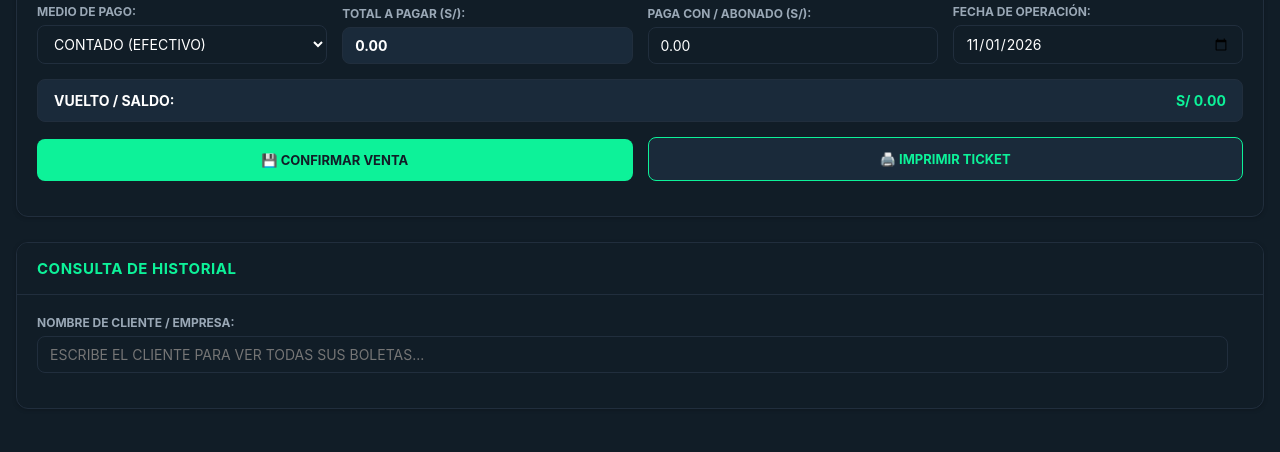
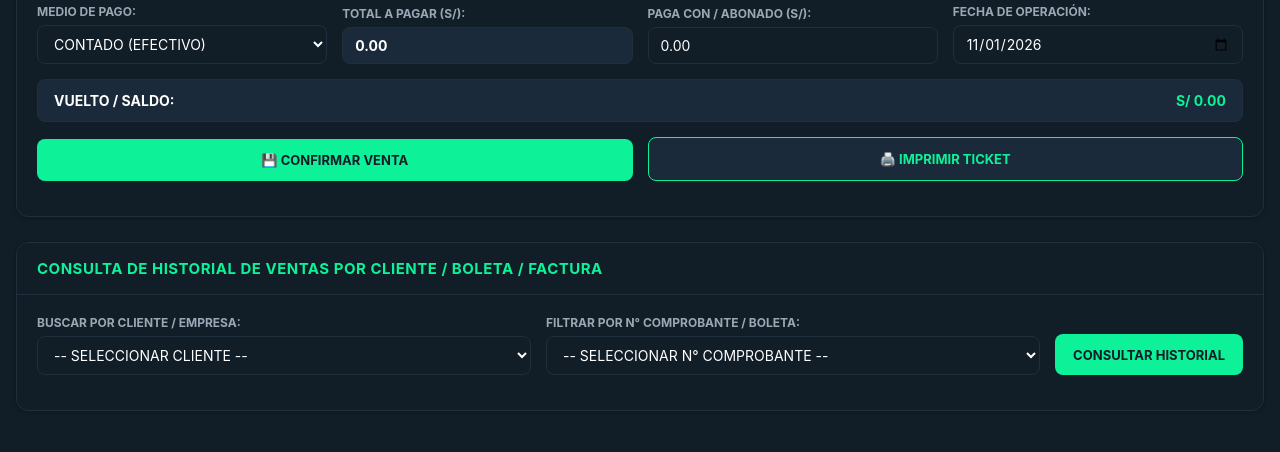
Before and after one commit to balderalopezkatia-cmyk/sistema-promotores-agro, a Flask app: page /ventas in a window 1280 px wide. Shown: the part 444-896 px from the top of the page. Before the commit the page ends 853 px from the top, so only its background shows below. Run offline with Flask 3, Linux system fonts and the light colour scheme; the visitor is signed in with stand-in values (Sample User, id 1); data that the repository does not hold is empty.

Commit message:
Actualizado historial de ventas con selectores tipo compras

```diff
--- a/templates/ventas.html
+++ b/templates/ventas.html
@@ -27,7 +27,9 @@
         .row-4 { grid-template-columns: 1fr 1fr 1fr 1fr; }
         .row-2 { grid-template-columns: 1fr 1fr; }
         .row-2-buttons { grid-template-columns: 1fr 1fr; gap: 15px; margin-top: 15px; }
-        .row-search-historial { grid-template-columns: 1fr auto; align-items: center; }
+
+        /* Estilo idéntico al de compras de la captura para el historial */
+        .row-search-historial { grid-template-columns: 2fr 2fr auto; align-items: end; gap: 15px; }
 
         .form-group { display: flex; flex-direction: column; position: relative; }
         .form-group label { font-size: 12px; font-weight: bold; color: var(--text-secondary); margin-bottom: 6px; text-transform: uppercase; }
@@ -63,6 +65,9 @@
 
         .btn-action-secondary { background-color: #1a2a3a; color: var(--green-primary); border: 1px solid var(--green-primary); padding: 13px 20px; font-weight: bold; border-radius: 8px; cursor: pointer; font-size: 13px; width: 100%; display: flex; align-items: center; justify-content: center; gap: 8px; transition: 0.2s; text-transform: uppercase; }
         .btn-action-secondary:hover { background-color: rgba(46, 196, 182, 0.1); }
+
+        .btn-consultar-historial { background-color: var(--green-primary); color: var(--bg-main); border: none; padding: 10px 18px; font-weight: bold; border-radius: 8px; cursor: pointer; font-size: 13px; text-transform: uppercase; transition: 0.2s; height: 41px; }
+        .btn-consultar-historial:hover { background-color: #35f5aa; }
 
         /* Tablas */
         .table-container { margin: 15px 0 20px 0; border: 1px solid var(--border-color); border-radius: 8px; overflow: hidden; }
@@ -271,20 +276,32 @@
 
         <!-- MÓDULO 2: HISTORIAL -->
         <div class="card-box">
-            <div class="card-header">CONSULTA DE HISTORIAL</div>
+            <div class="card-header">CONSULTA DE HISTORIAL DE VENTAS POR CLIENTE / BOLETA / FACTURA</div>
             <div class="card-body">
 
                 <div class="form-row row-search-historial" style="margin-bottom: 15px;">
                     <div class="form-group">
-                        <label>NOMBRE DE CLIENTE / EMPRESA:</label>
-                        <input type="text" id="filtro-cliente-input" placeholder="ESCRIBE EL CLIENTE PARA VER TODAS SUS BOLETAS..." style="text-transform: uppercase;">
+                        <label>BUSCAR POR CLIENTE / EMPRESA:</label>
+                        <select id="filtro-cliente-select">
+                            <option value="">-- SELECCIONAR CLIENTE --</option>
+                        </select>
                     </div>
-                    <div style="text-align: right;">
-                        <div id="contenedor-saldo-deuda" style="display: none;">
-                            <label style="font-size: 10px; font-weight: bold; margin-bottom: 3px; display: block; text-align: left; text-transform: uppercase; color: var(--text-secondary);">Saldo Deuda:</label>
-                            <div class="deuda-box-short">
-                                SALDO TOTAL: <span id="deuda-total-cliente">S/ 0.00</span>
-                            </div>
+                    <div class="form-group">
+                        <label>FILTRAR POR N° COMPROBANTE / BOLETA:</label>
+                        <select id="filtro-comprobante-select">
+                            <option value="">-- SELECCIONAR N° COMPROBANTE --</option>
+                        </select>
+                    </div>
+                    <div>
+                        <button type="button" class="btn-consultar-historial" id="btn-consultar-historial">CONSULTAR HISTORIAL</button>
+                    </div>
+                </div>
+
+                <div style="text-align: right; margin-bottom: 15px;">
+                    <div id="contenedor-saldo-deuda" style="display: none;">
+                        <label style="font-size: 10px; font-weight: bold; margin-bottom: 3px; display: block; text-align: left; text-transform: uppercase; color: var(--text-secondary);">Saldo Deuda:</label>
+                        <div class="deuda-box-short">
+                            SALDO TOTAL: <span id="deuda-total-cliente">S/ 0.00</span>
                         </div>
                     </div>
                 </div>
@@ -515,7 +532,7 @@
         let historialVentas = [];
         let inventarioStockCache = [];
 
-        // 1. CARGAR HISTORIAL DE VENTAS DESDE MYSQL (NUBE)
+        // 1. CARGAR HISTORIAL DE VENTAS DESDE MYSQL (NUBE) Y LLENAR SELECTORES
         function cargarHistorialDesdeServidor() {
             fetch('/api/ventas/listar')
                 .then(response => response.json())
@@ -533,11 +550,41 @@
                         items: v.items ? JSON.parse(v.items) : []
                     }));
                     calcularCorrelativoComprobante();
-                    if (document.getElementById('filtro-cliente-input').value.trim() !== '') {
-                        document.getElementById('filtro-cliente-input').dispatchEvent(new Event('input'));
-                    }
+                    poblarSelectoresFiltro();
                 })
                 .catch(err => console.error("Error al cargar historial:", err));
+        }
+
+        function poblarSelectoresFiltro() {
+            let selectCliente = document.getElementById('filtro-cliente-select');
+            let selectComprobante = document.getElementById('filtro-comprobante-select');
+
+            // Guardar selecciones actuales si las hubiera
+            let clienteActual = selectCliente.value;
+            let comprobanteActual = selectComprobante.value;
+
+            selectCliente.innerHTML = '<option value="">-- SELECCIONAR CLIENTE --</option>';
+            selectComprobante.innerHTML = '<option value="">-- SELECCIONAR N° COMPROBANTE --</option>';
+
+            let clientesUnicos = [...new Set(historialVentas.map(v => v.cliente))].sort();
+            let comprobantesUnicos = [...new Set(historialVentas.map(v => v.comprobante))].sort((a,b) => parseInt(a) - parseInt(b));
+
+            clientesUnicos.forEach(cli => {
+                let opt = document.createElement('option');
+                opt.value = cli;
+                opt.innerText = cli;
+                selectCliente.appendChild(opt);
+            });
+
+            comprobantesUnicos.forEach(comp => {
+                let opt = document.createElement('option');
+                opt.value = comp;
+                opt.innerText = "N° " + comp;
+                selectComprobante.appendChild(opt);
+            });
+
+            selectCliente.value = clienteActual;
+            selectComprobante.value = comprobanteActual;
         }
 
         // 2. CARGAR PRODUCTOS DESDE EL STOCK REAL REGISTRADO EN COMPRAS
@@ -955,7 +1002,10 @@
             document.getElementById('fecha-operacion').valueAsDate = new Date();
         }
 
-        const filtroClienteInput = document.getElementById('filtro-cliente-input');
+        // LÓGICA DE CONSULTA DE HISTORIAL CON LOS SELECTORES
+        const filtroClienteSelect = document.getElementById('filtro-cliente-select');
+        const filtroComprobanteSelect = document.getElementById('filtro-comprobante-select');
+        const btnConsultarHistorial = document.getElementById('btn-consultar-historial');
         const seccionTablaHistorial = document.getElementById('seccion-tabla-historial');
         const contenedorSaldoDeuda = document.getElementById('contenedor-saldo-deuda');
 
@@ -965,9 +1015,12 @@
             return `${p[2]}/${p[1]}/${p[0]}`;
         }
 
-        filtroClienteInput.addEventListener('input', function() {
-            let filtro = this.value.trim().toUpperCase();
-            if (filtro === "") {
+        btnConsultarHistorial.addEventListener('click', function() {
+            let clienteFiltro = filtroClienteSelect.value;
+            let comprobanteFiltro = filtroComprobanteSelect.value;
+
+            if (clienteFiltro === "" && comprobanteFiltro === "") {
+                mostrarAlerta('POR FAVOR SELECCIONE UN CLIENTE O UN N° DE COMPROBANTE PARA CONSULTAR.');
                 seccionTablaHistorial.style.display = 'none';
                 contenedorSaldoDeuda.style.display = 'none';
                 return;
@@ -976,13 +1029,18 @@
             seccionTablaHistorial.style.display = 'block';
             contenedorSaldoDeuda.style.display = 'block';
 
-            let filtrados = historialVentas.filter(v => v.cliente.includes(filtro));
+            let filtrados = historialVentas.filter(v => {
+                let matchCliente = clienteFiltro === "" || v.cliente === clienteFiltro;
+                let matchComprobante = comprobanteFiltro === "" || v.comprobante === comprobanteFiltro;
+                return matchCliente && matchComprobante;
+            });
+
             let tbodyHistorial = document.querySelector('#tabla-historial tbody');
             tbodyHistorial.innerHTML = '';
             let deudaTotal = 0;
 
             if (filtrados.length === 0) {
-                tbodyHistorial.innerHTML = `<tr><td colspan="5" style="text-align: center; padding: 15px; color: var(--text-secondary);">No se encontraron comprobantes para este cliente.</td></tr>`;
+                tbodyHistorial.innerHTML = `<tr><td colspan="5" style="text-align: center; padding: 15px; color: var(--text-secondary);">No se encontraron comprobantes con los filtros seleccionados.</td></tr>`;
                 document.getElementById('deuda-total-cliente').innerText = "S/ 0.00";
                 return;
             }
@@ -1064,7 +1122,7 @@
                 }
 
                 document.getElementById('modal-editar-venta').style.display = 'none';
-                filtroClienteInput.dispatchEvent(new Event('input'));
+                btnConsultarHistorial.click();
                 indiceAEditar = null;
             }
         });
@@ -1089,14 +1147,16 @@
                         cargarHistorialDesdeServidor();
                     } else {
                         historialVentas.splice(indiceAEliminar, 1);
-                        filtroClienteInput.dispatchEvent(new Event('input'));
+                        poblarSelectoresFiltro();
+                        btnConsultarHistorial.click();
                         calcularCorrelativoComprobante();
                         mostrarAlerta('REGISTRO ELIMINADO LOCALMENTE.');
                     }
                 })
                 .catch(err => {
                     historialVentas.splice(indiceAEliminar, 1);
-                    filtroClienteInput.dispatchEvent(new Event('input'));
+                    poblarSelectoresFiltro();
+                    btnConsultarHistorial.click();
                     calcularCorrelativoComprobante();
                     mostrarAlerta('REGISTRO ELIMINADO LOCALMENTE.');
                 });
```
